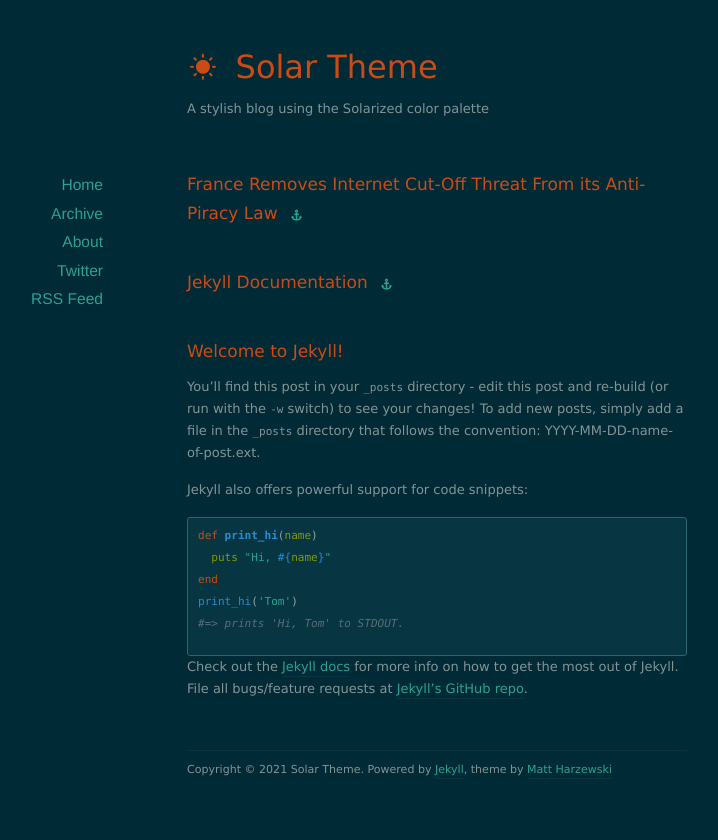
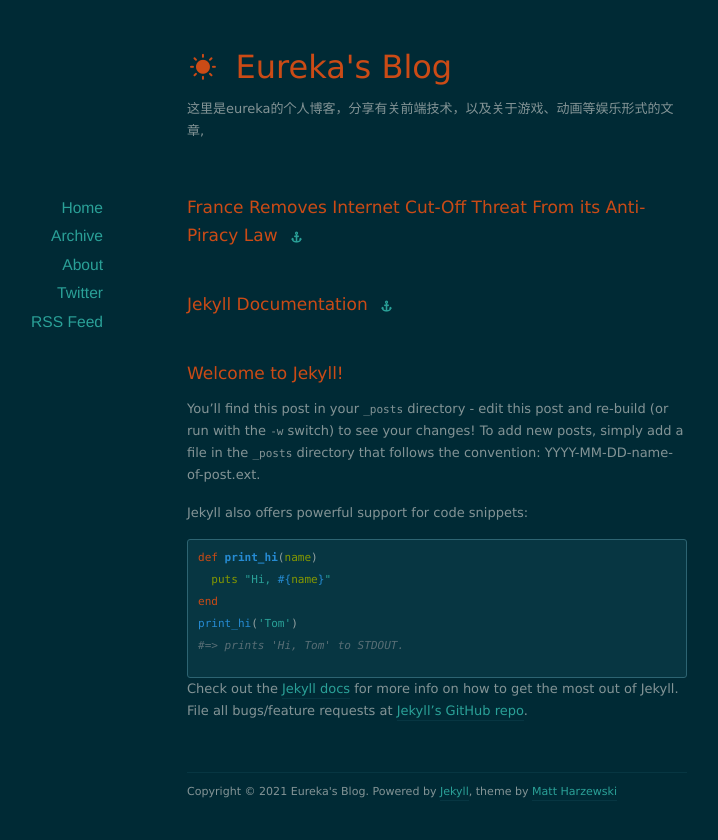
Before and after one commit to EUREKA00007/EUREKA00007.github.io, a Jekyll site: the page built from index.html, in a window 1280 px wide. Shown: the top 840 px of the page, without its empty margins (203-921 px from the left). Built offline with Jekyll 4.4.1, drawn with Linux system fonts in a browser that asks for light colours; nearby versions of some CDN libraries; the list of posts is cut into pages by our own code.

Commit message:
修改测试

```diff
--- a/_config.yml
+++ b/_config.yml
@@ -1,6 +1,6 @@
-name: Solar Theme
-url: http://example.org
-description: A stylish blog using the Solarized color palette
+name: Eureka's Blog
+url: https://eureka00007.github.io
+description: 这里是eureka的个人博客，分享有关前端技术，以及关于游戏、动画等娱乐形式的文章,
 
 permalink: /:year/:month/:day/:title/
 paginate: 10
```
